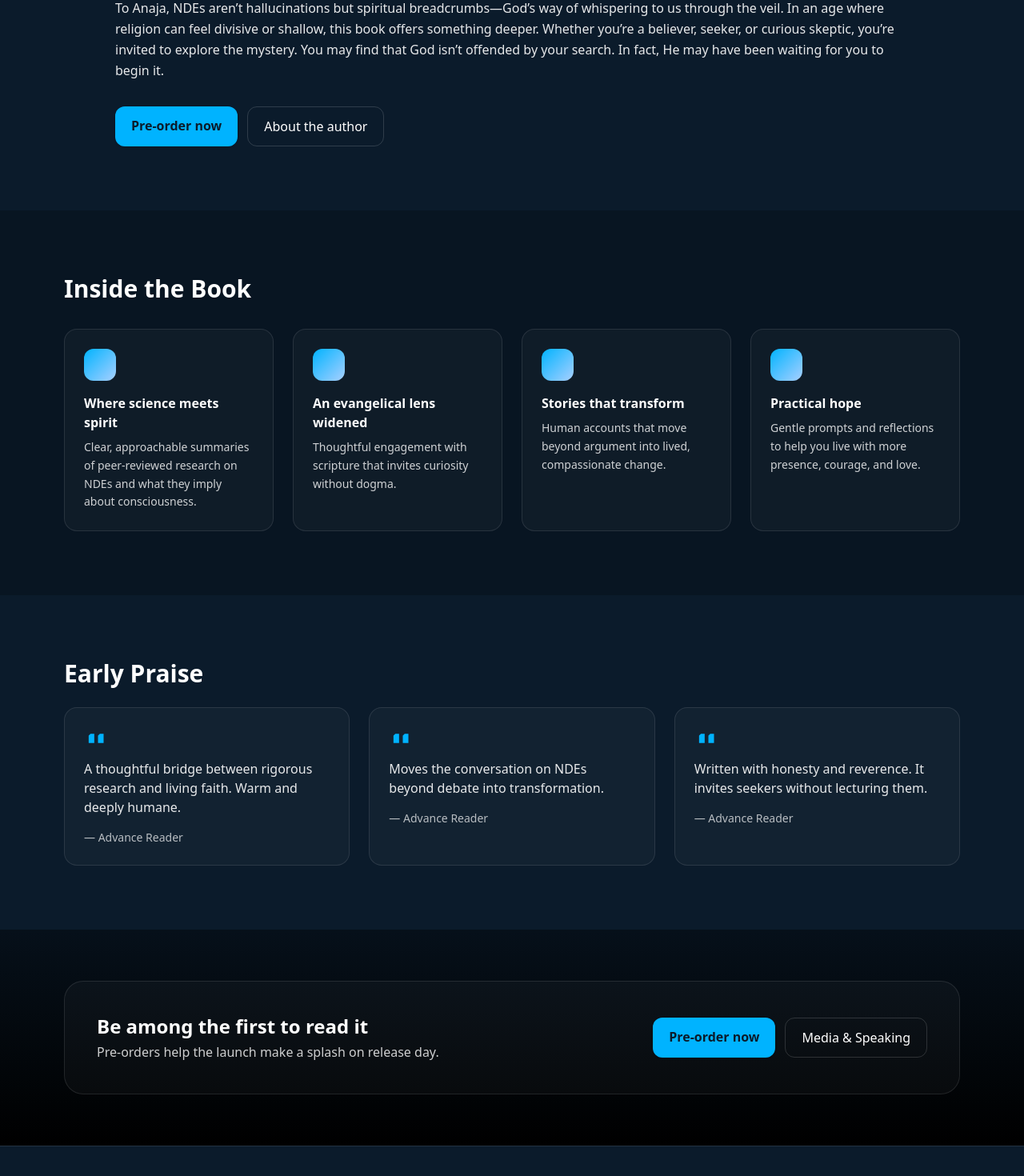
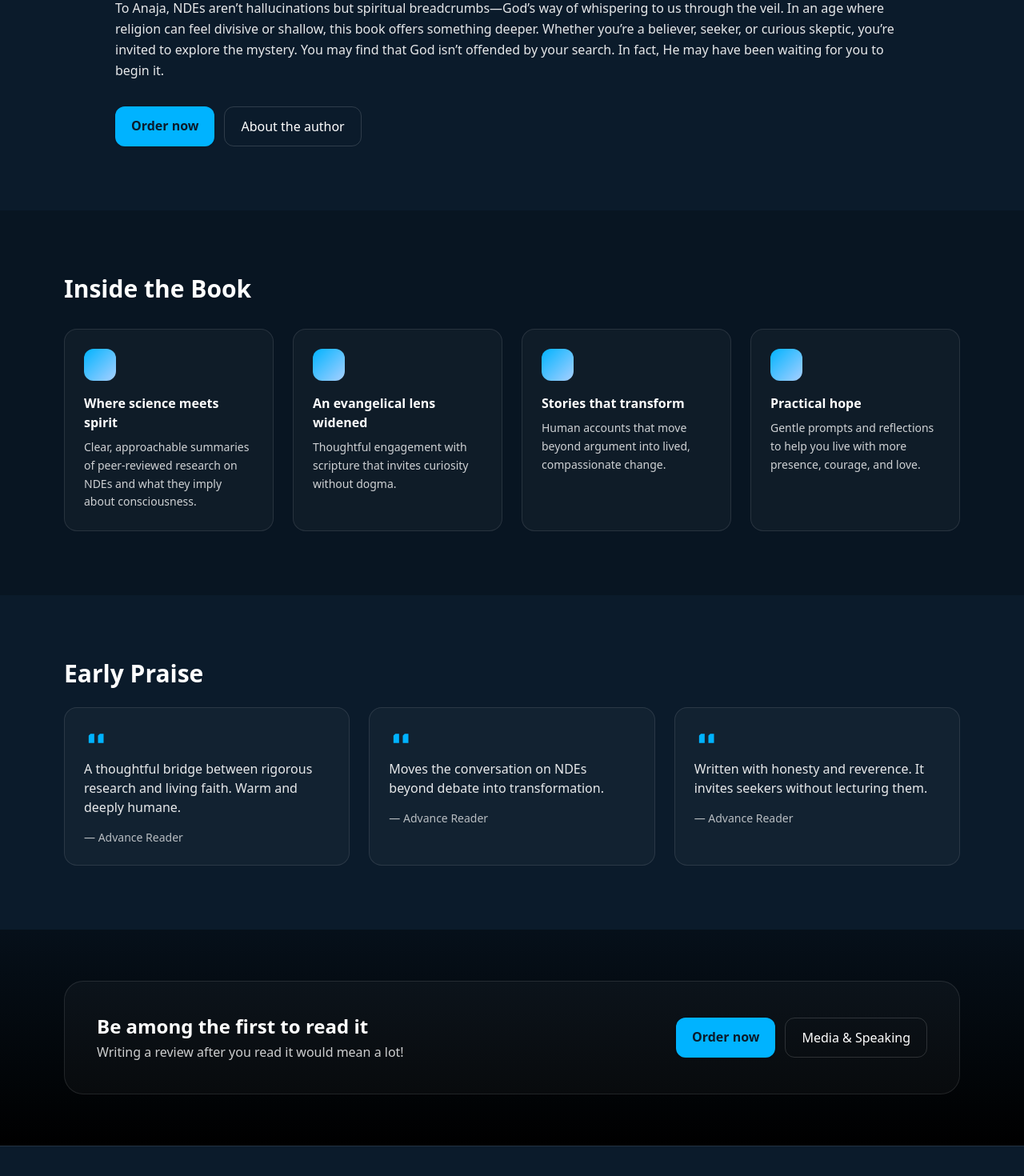
Before and after one commit to metellusa/insights-from-beyond, a React (Vite) app: page / in a window 1280 px wide. Shown: the part 1120-2590 px from the top of the page at 80% size. Built offline with nearby package versions, Linux system fonts and the light colour scheme.

Commit message:
Modify preorder references to order

```diff
--- a/src/App.jsx
+++ b/src/App.jsx
@@ -191,7 +191,7 @@ function ValueProps() {
           To Anaja, NDEs aren’t hallucinations but spiritual breadcrumbs—God’s way of whispering to us through the veil. In an age where religion can feel divisive or shallow, this book offers something deeper. Whether you’re a believer, seeker, or curious skeptic, you’re invited to explore the mystery. You may find that God isn’t offended by your search. In fact, He may have been waiting for you to begin it.
         </p>
         <div className="mt-8 flex flex-wrap gap-3">
-          <a href="/order" className="px-5 py-3 rounded-xl bg-[#00B3FF] text-[#0B1B2B] font-semibold shadow">Pre‑order now</a>
+          <a href="/order" className="px-5 py-3 rounded-xl bg-[#00B3FF] text-[#0B1B2B] font-semibold shadow">Order now</a>
           <a href="/about" className="px-5 py-3 rounded-xl border border-white/15">About the author</a>
         </div>
       </div>
@@ -280,10 +280,10 @@ function CTA() {
         <div className="p-8 md:p-10 rounded-3xl border border-white/10 bg-white/[.03] flex flex-col md:flex-row items-center justify-between gap-6">
           <div>
             <h3 className="text-2xl font-bold">Be among the first to read it</h3>
-            <p className="text-white/80 mt-1">Pre‑orders help the launch make a splash on release day.</p>
+            <p className="text-white/80 mt-1">Writing a review after you read it would mean a lot!</p>
           </div>
           <div className="flex gap-3">
-            <a href="/order" className="px-5 py-3 rounded-xl bg-[#00B3FF] text-[#0B1B2B] font-semibold shadow">Pre‑order now</a>
+            <a href="/order" className="px-5 py-3 rounded-xl bg-[#00B3FF] text-[#0B1B2B] font-semibold shadow">Order now</a>
             <a href="/contact" className="px-5 py-3 rounded-xl border border-white/15">Media & Speaking</a>
           </div>
         </div>
```
